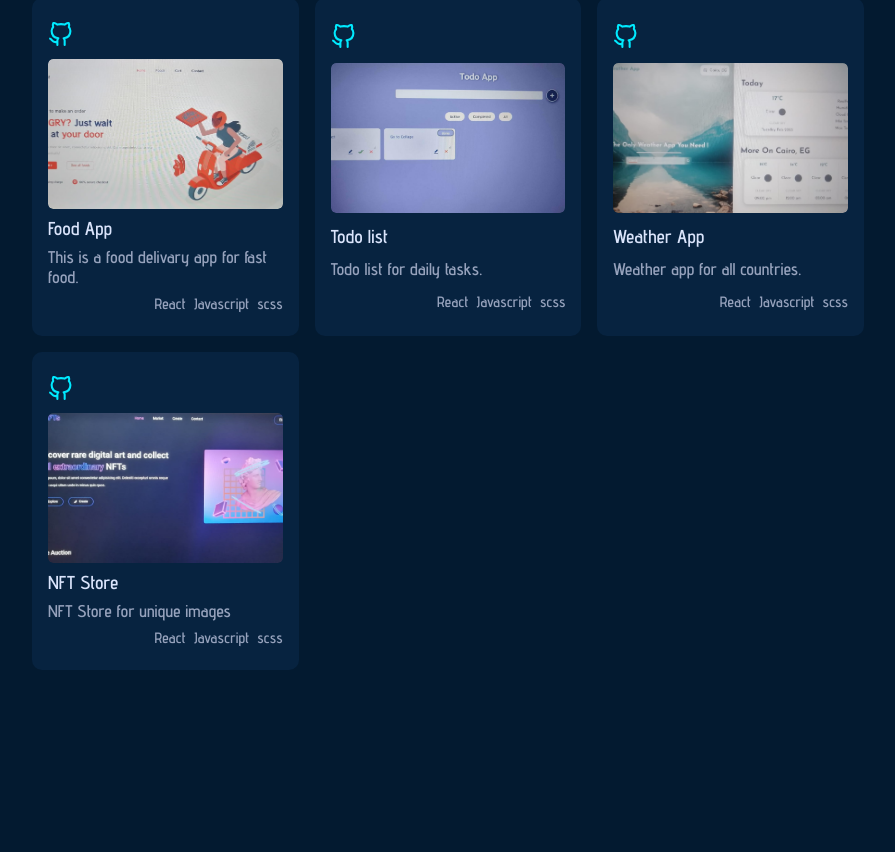
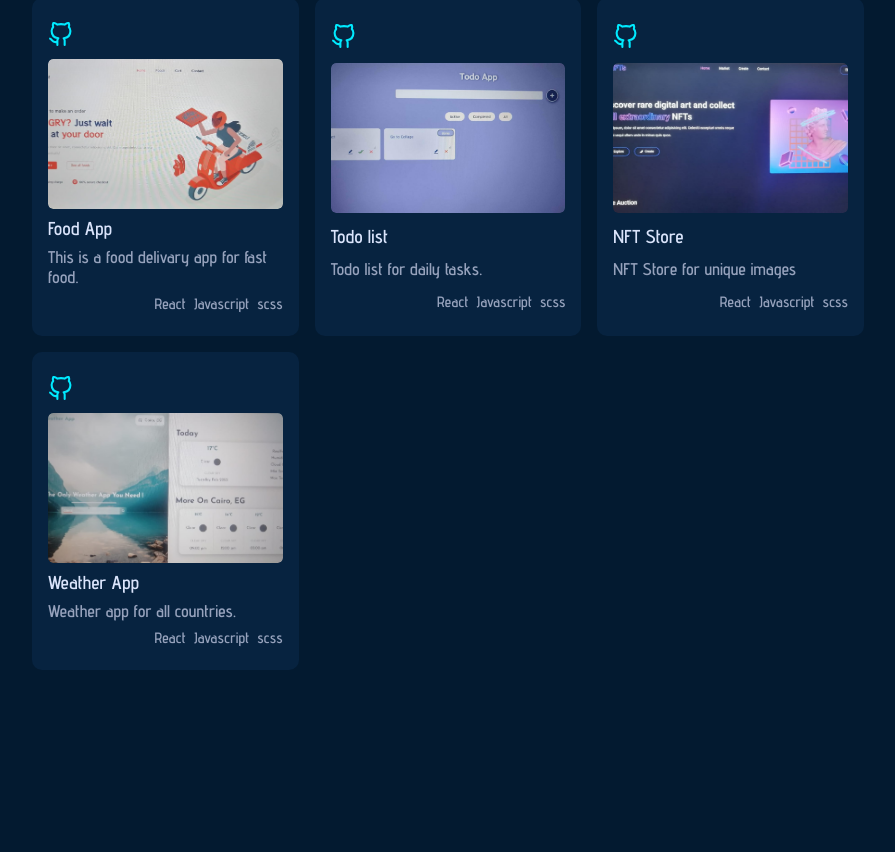
Before and after one commit to Ziad-Asr/Portfolio, a React (Create React App) app: page / in a window 1280 px wide. Shown: the part 2075-2927 px from the top of the page, without its empty margins (224-1119 px from the left). Built offline with nearby package versions, Linux system fonts and the light colour scheme.

Commit message:
Update Projects.jsx

```diff
--- a/src/components/Projects/Projects.jsx
+++ b/src/components/Projects/Projects.jsx
@@ -30,23 +30,23 @@ const data = [
     tech3: 'scss',
   },
   {
+    id: 4,
+    image: NFT,
+    liveLink: 'https://ziad-nft-store.netlify.app',
+    github: 'https://github.com/Ziad-Asr/NFT-Store',
+    title: 'NFT Store',
+    desc: 'NFT  Store for unique images',
+    tech1: 'React',
+    tech2: 'Javascript',
+    tech3: 'scss',
+  },
+  {
     id: 3,
     image: weather,
     liveLink: 'https://ziad-weather-app.netlify.app/',
     github: 'https://github.com/Ziad-Asr/Weather-App',
     title: 'Weather App',
     desc: 'Weather app for all countries.',
-    tech1: 'React',
-    tech2: 'Javascript',
-    tech3: 'scss',
-  },
-  {
-    id: 4,
-    image: NFT,
-    liveLink: 'https://ziad-nft-store.netlify.app',
-    github: 'https://github.com/Ziad-Asr/NFT-Store',
-    title: 'NFT Store',
-    desc: 'NFT  Store for unique images',
     tech1: 'React',
     tech2: 'Javascript',
     tech3: 'scss',
```
